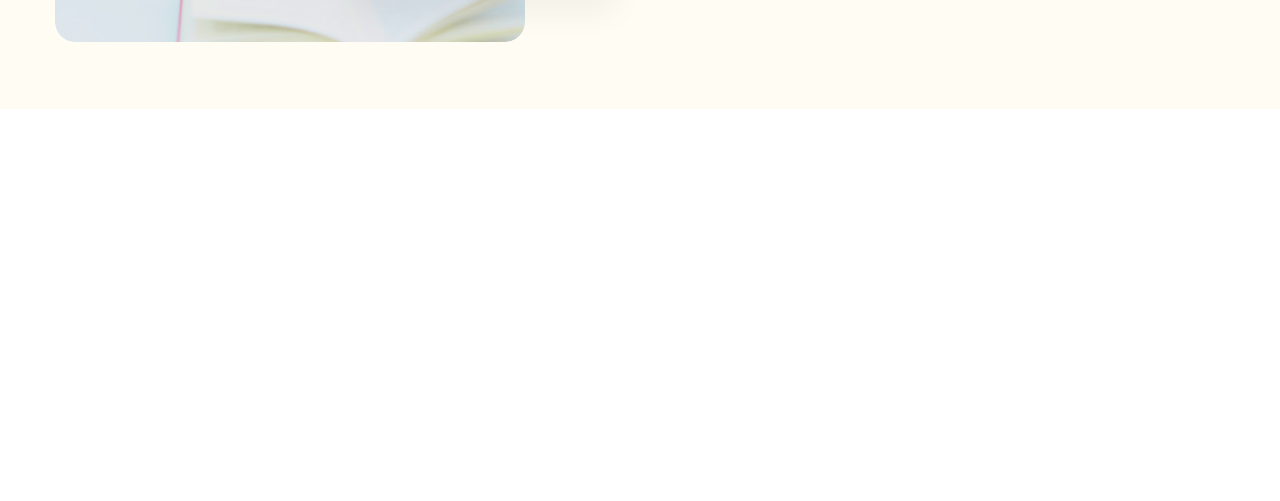
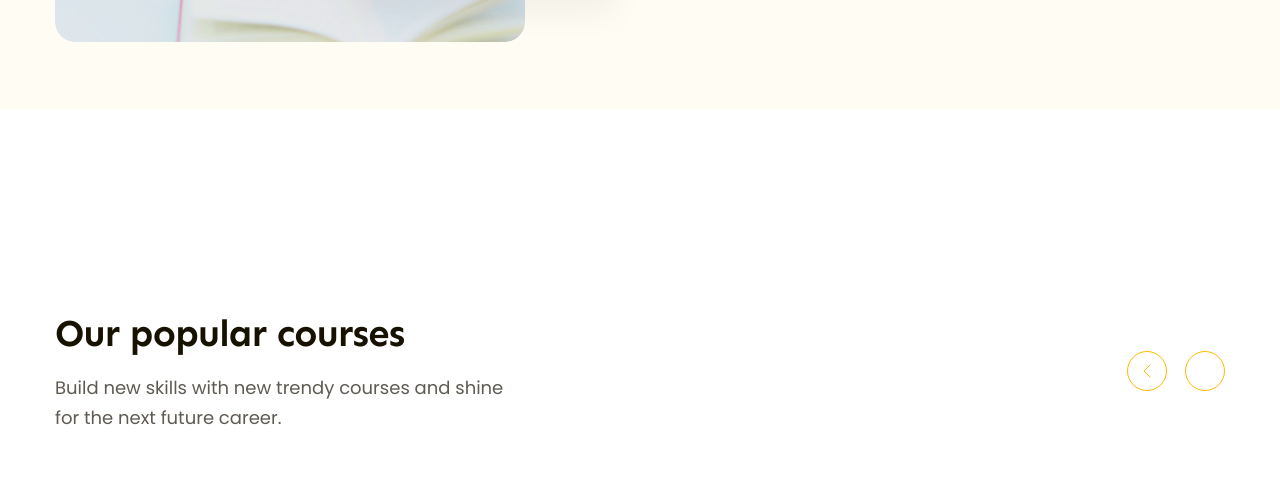
Before and after one commit to minhhoangnguye/figma-to-html, a plain HTML site: page index.html in a window 1280 px wide. Shown: the part 793-1294 px from the top of the page. Drawn offline with Linux system fonts and the light colour scheme.

Commit message:
P5.1 code Popular

```diff
--- a/assets/css/style.css
+++ b/assets/css/style.css
@@ -16,10 +16,18 @@ body{
     font-family: "Poppins", sans-serif;
 }
 
-
-
 a{
     text-decoration: none;
+}
+
+.heading-lv2{
+    color: #171100;
+font-family: var(--font-heading);
+font-size: 3.8rem;
+font-style: normal;
+font-weight: 700;
+line-height: 1.27; /* 126.316% */
+letter-spacing: -0.76px;
 }
 .btn{
 display: inline-block;
@@ -260,3 +268,47 @@ line-height: 1.23; /* 122.727% */
 .hero .starts strong:nth-child(2){
     margin-left: 28px;
 }
+
+/* popular */
+.popular{
+    padding: 65px 0;
+    /* background-color: blue; */
+    margin-top: 135px;
+}
+
+.popular-top{
+    display: flex;
+    justify-content: space-between;
+    align-items: center;
+}
+
+.popular-top .desc{
+margin-top: 16px;
+width: 458px;
+color: #5F5B53;
+font-size: 1.8rem;
+line-height: 1.67; /* 166.667% */
+}
+
+.popular-top .controls{
+    display: flex;
+    gap: 18px;
+}
+
+.popular-top .control-btn{
+    display: flex;
+    justify-content: center;
+    align-items: center;
+    background: transparent;
+    width: 40px;
+    height: 40px;
+    border-radius: 50%;
+    color: var(--primary-color);
+    border:1px solid var(--primary-color);
+}
+
+.popular-top .control-btn:hover{
+    background-color: var(--primary-color);
+    color: #FFF;
+    cursor: pointer;
+}
--- a/index.html
+++ b/index.html
@@ -117,6 +117,31 @@
                 </div>
             </div>
         </div>
+         <!-- popular -->
+         <div class="popular">
+            <div class="main-content">
+                <div class="popular-top">
+                    <!-- popular-left -->
+                    <div class="info">
+                        <h2 class="heading-lv2">Our popular courses</h2>
+                        <p class="desc">Build new skills with new trendy courses and shine for the next future career.</p>
+                    </div>
+                    <!-- pouplar-right -->
+                     <div class="controls">
+                        <button class="control-btn">
+                            <svg width="8" height="14" viewBox="0 0 8 14" fill="none" xmlns="http://www.w3.org/2000/svg">
+                                <path d="M7 1L1 7L7 13" stroke="currentColor" stroke-linecap="round" stroke-linejoin="round"/>
+                                </svg>
+                        </button>
+                        <button class="control-btn">
+                            <svg width="8" height="14" viewBox="0 0 8 14" fill="none" xmlns="http://www.w3.org/2000/svg">
+                                <path d="M1 1L7 7L1 13" stroke="củ" stroke-linecap="round" stroke-linejoin="round"/>
+                                </svg>
+                        </button>
+                     </div>
+                </div>
+            </div>
+        </div>
       </div>
 </body>
 </html>
```
